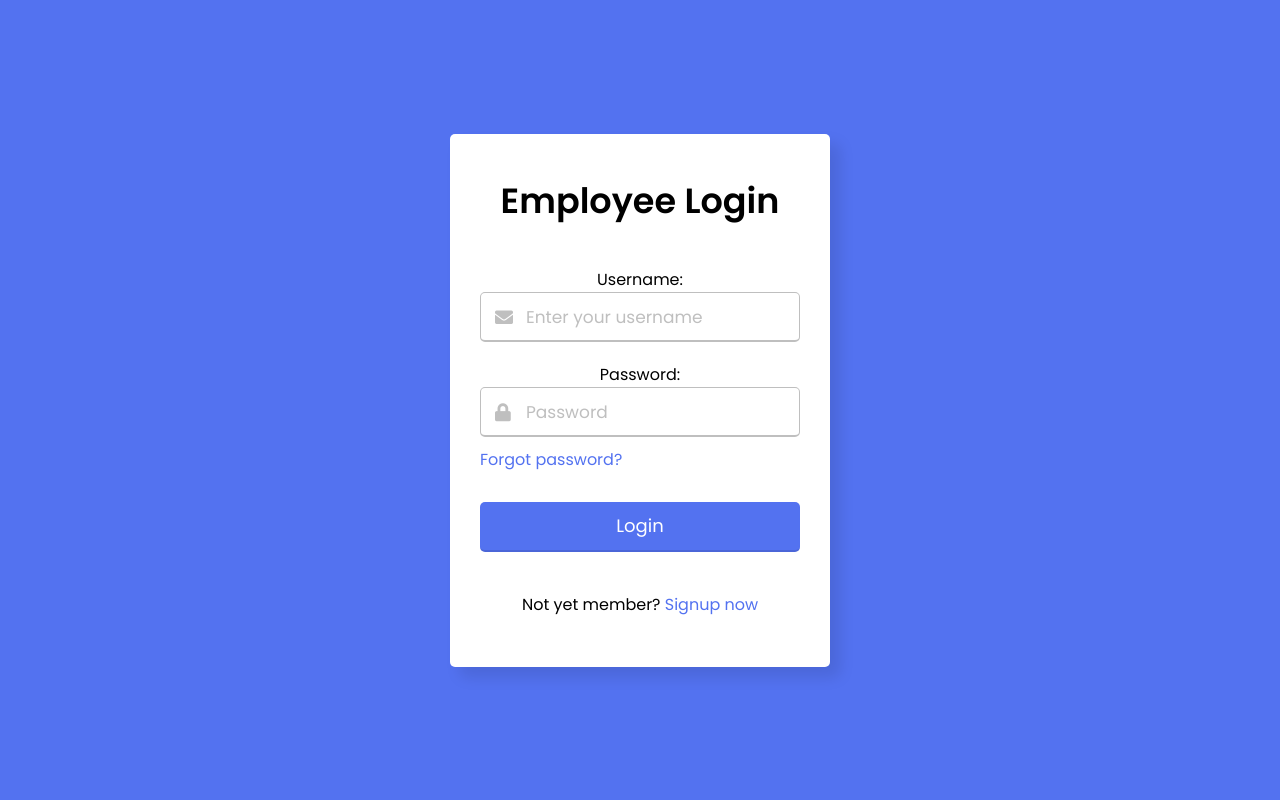
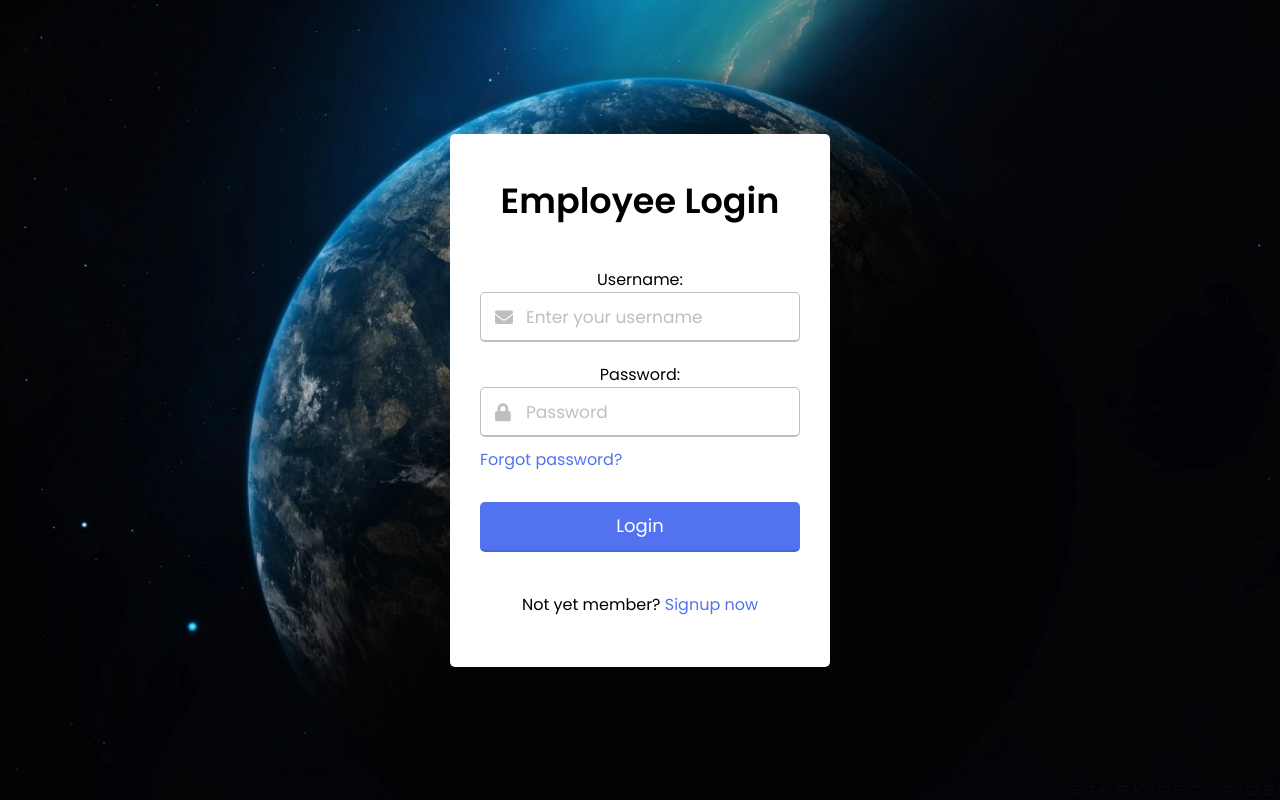
Before and after one commit to sahil22sharma/EMS, a Django app: page /emp_login/ in a window 1280 px wide. Run offline with Django 5.2, Linux system fonts and the light colour scheme.

Commit message:
change home page

```diff
--- a/Employee_Managment_System/EMS/static/admincss/adminLogin.css
+++ b/Employee_Managment_System/EMS/static/admincss/adminLogin.css
@@ -12,6 +12,9 @@ body{
   align-items: center;
   justify-content: center;
   background: #5372F0;
+  background: url(../Img/earth.webp);
+  background-position: center;
+  background-size: cover;
 }
 ::selection{
   color: #fff;
@@ -155,6 +158,9 @@ body{
   align-items: center;
   justify-content: center;
   background: #5372F0;
+  background: url(../Img/earth.webp);
+  background-position: center;
+  background-size: cover;
 }
 ::selection{
   color: #fff;
--- a/Employee_Managment_System/EMS/static/employeecss/employeeLogin.css
+++ b/Employee_Managment_System/EMS/static/employeecss/employeeLogin.css
@@ -12,6 +12,9 @@ body{
   align-items: center;
   justify-content: center;
   background: #5372F0;
+  background: url(../Img/earth.webp);
+  background-position: center;
+  background-size: cover;
 }
 ::selection{
   color: #fff;
@@ -155,6 +158,9 @@ body{
   align-items: center;
   justify-content: center;
   background: #5372F0;
+  background: url(../Img/earth.webp);
+  background-position: center;
+  background-size: cover;
 }
 ::selection{
   color: #fff;
--- a/Employee_Managment_System/EMS/static/managercss/managerLogin.css
+++ b/Employee_Managment_System/EMS/static/managercss/managerLogin.css
@@ -12,6 +12,9 @@ body{
   align-items: center;
   justify-content: center;
   background: #5372F0;
+  background: url(../Img/earth.webp);
+  background-position: center;
+  background-size: cover;
 }
 ::selection{
   color: #fff;
@@ -155,6 +158,9 @@ body{
   align-items: center;
   justify-content: center;
   background: #5372F0;
+  background: url(../Img/earth.webp);
+  background-position: center;
+  background-size: cover;
 }
 ::selection{
   color: #fff;
--- a/Employee_Managment_System/EMS/templates/index.html
+++ b/Employee_Managment_System/EMS/templates/index.html
@@ -27,17 +27,17 @@
 
     <div class="container">
         <div class="wrapper">
-            <a href="{% url 'adminReg' %}">
+            <a href="{% url 'admin_login' %}">
                 <div class="card">
                     Admin
                 </div>
             </a>
-            <a href="{% url 'managerReg' %}">
+            <a href="{% url 'man_login' %}">
                 <div class="card">
                     Manager
                 </div>
             </a>
-            <a href="{% url 'employeeReg' %}">
+            <a href="{% url 'emp_login' %}">
                 <div class="card">
                     Employee
                 </div>
--- a/Employee_Managment_System/EMS/views.py
+++ b/Employee_Managment_System/EMS/views.py
@@ -839,9 +839,7 @@ def home(request):
             return render(request, 'manager/managerDash.html')
         else:
             return render(request, 'employee/employeeDash.html')
-
-
-    return redirect('login')
+    return render(request, 'index.html')
 
 def employeerequest(request):
     return render(request, "EMSadmin/employeeRequest.html")
```
